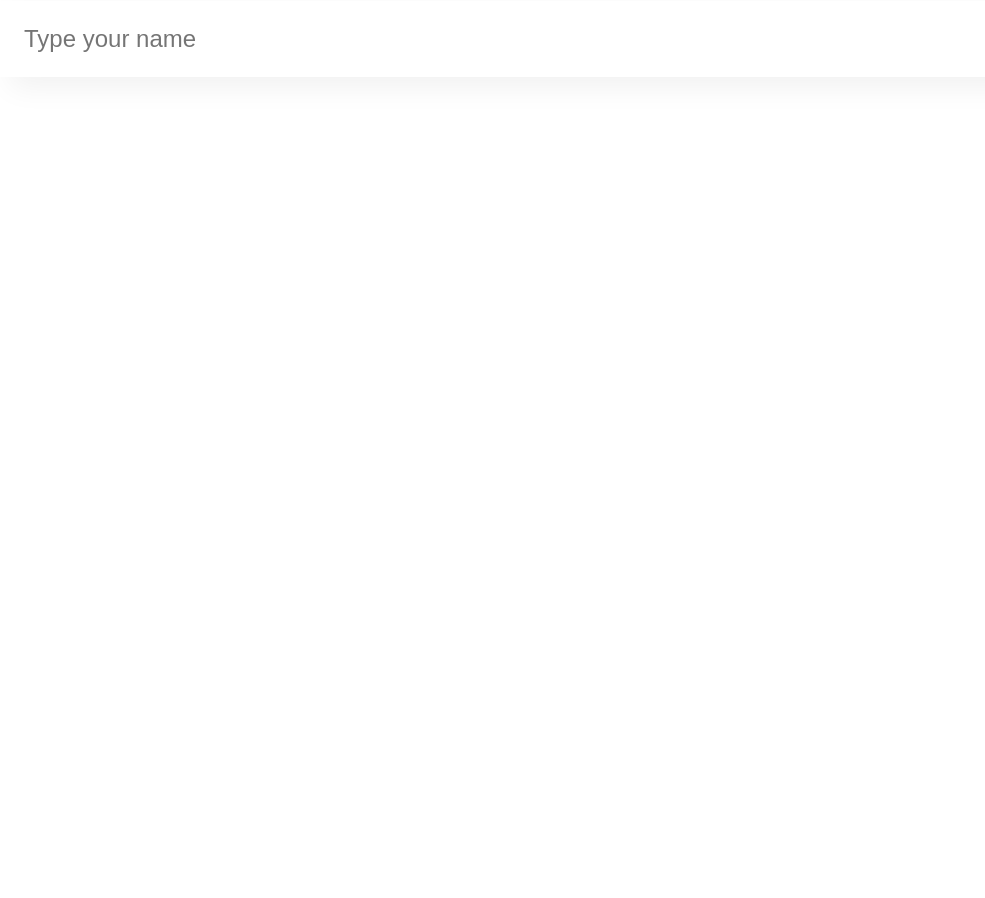
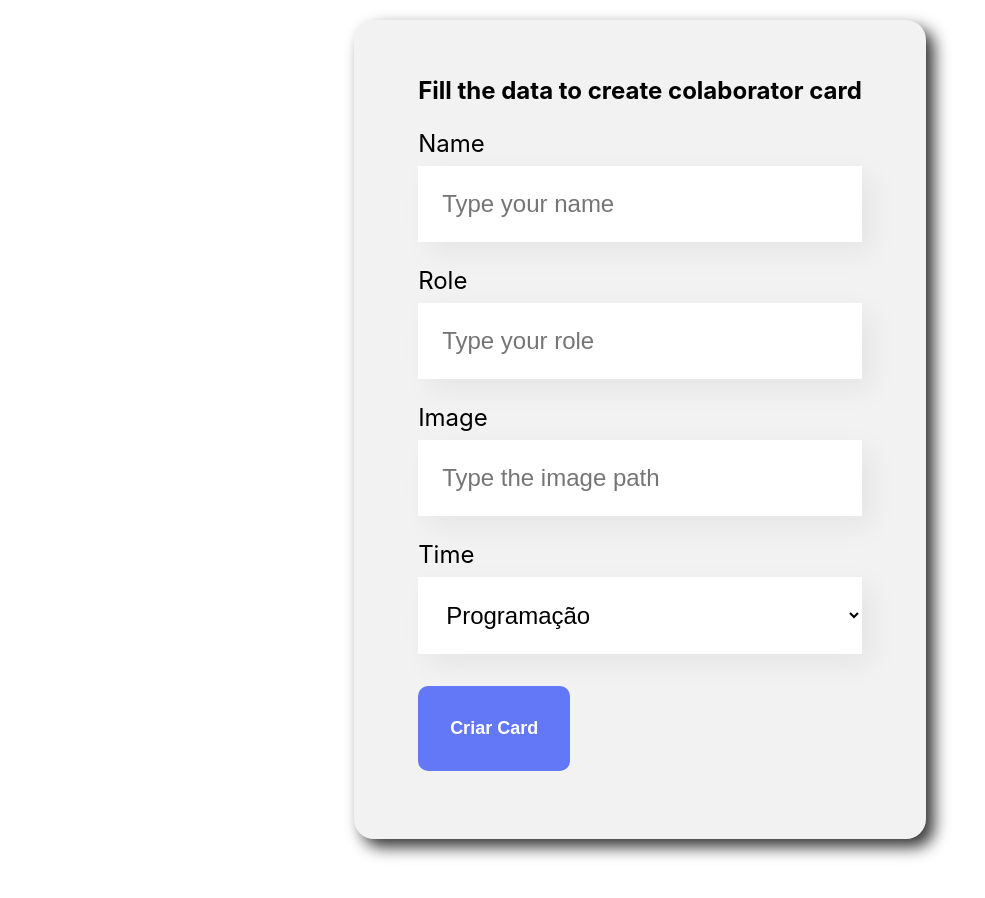
Before and after one commit to kevinaraujo/organo, a JavaScript app: page / in a window 1280 px wide. Shown: the part 620-1518 px from the top of the page, without its empty margins (0-985 px from the left). Before the commit the page ends 800 px from the top, so only its background shows below. Built offline with nearby package versions, Linux system fonts and the light colour scheme; the HTML template or start-up script is replaced by a standard one.

Commit message:
Added form, button and select component. Also added stlyes to them and created onsubmit method to handle the submit form.

```diff
--- a/src/App.js
+++ b/src/App.js
@@ -1,11 +1,11 @@
-import { Banner } from './components/Banner';
-import CampoTexto from './components/CampoTexto';
+import { Banner } from "./components/Banner";
+import { Form } from "./components/Form";
 
 function App() {
   return (
     <div>
-      <Banner/>
-      <CampoTexto/>
+      <Banner />
+      <Form />
     </div>
   );
 }
--- /dev/null
+++ b/src/components/Botao/Botao.css
@@ -0,0 +1,15 @@
+.botao {
+    background-color: #6278f7;
+    border-radius: 10px;
+    font-weight: 700;
+    font-size: 18px;
+    padding: 32px;
+    border: none;
+    cursor: pointer;
+    color: #fff;
+    margin: 32px 0;
+}
+
+.botao:hover {
+    color: #95FFd4;
+}
--- /dev/null
+++ b/src/components/Botao/index.js
@@ -0,0 +1,7 @@
+import "./Botao.css";
+
+const Botao = (props) => {
+  return <button className="botao">{props.children}</button>;
+};
+
+export default Botao;
--- a/src/components/CampoTexto/index.js
+++ b/src/components/CampoTexto/index.js
@@ -1,12 +1,13 @@
-import './CampoTexto.css'
+import "./CampoTexto.css";
 
-const CampoTexto = () => {
-    return (
-        <div className="campo-texto">
-            <label>Name</label>
-            <input placeholder='Type your name'/>
-        </div>
-    )
-}
+const CampoTexto = (props) => {
+  console.log(props);
+  return (
+    <div className="campo-texto">
+      <label>{props.label}</label>
+      <input placeholder={props.placeholder} required={props.required} />
+    </div>
+  );
+};
 
-export default CampoTexto
+export default CampoTexto;
--- /dev/null
+++ b/src/components/Form/Form.css
@@ -0,0 +1,13 @@
+.form {
+    display: flex;
+    justify-content: center;
+    margin: 80px 0;
+}
+
+.form form{
+    max-width: 80%;
+    background-color: #f2f2f2;
+    border-radius: 20px;
+    padding: 36px 64px;
+    box-shadow: 8px 8px 16px rgba(0, 0, 0, 0.8);
+}
--- /dev/null
+++ b/src/components/Form/index.js
@@ -0,0 +1,37 @@
+import "./Form.css";
+import CampoTexto from "../CampoTexto";
+import ListaSuspensa from "../ListaSuspensa";
+import Botao from "../Botao";
+
+export const Form = () => {
+  const times = [
+    "Programação",
+    "Front-end",
+    "Data Science",
+    "Devops",
+    "UX e Design",
+    "Inovação e Gestão",
+  ];
+
+  const handleSave = (event) => {
+    event.preventDefault();
+    console.log("saved");
+  };
+
+  return (
+    <section className="form">
+      <form onSubmit={handleSave}>
+        <h2>Fill the data to create colaborator card</h2>
+        <CampoTexto label="Name" placeholder="Type your name" required={true} />
+        <CampoTexto label="Role" placeholder="Type your role" required={true} />
+        <CampoTexto
+          label="Image"
+          placeholder="Type the image path"
+          required={true}
+        />
+        <ListaSuspensa label="Time" itens={times} required={true} />
+        <Botao>Criar Card</Botao>
+      </form>
+    </section>
+  );
+};
--- /dev/null
+++ b/src/components/ListaSuspensa/ListaSuspensa.css
@@ -0,0 +1,15 @@
+.lista-suspensa label{
+    display: block;
+    margin-bottom: 8px;
+    font-size: 24px;
+}
+
+.lista-suspensa select {
+    background-color: #fff;
+    box-shadow: 10px 10px 30px rgba(0, 0, 0, 0.06);
+    width: 100%;
+    border: none;
+    font-size: 24px;
+    padding: 24px;
+    box-sizing: border-box;
+}
--- /dev/null
+++ b/src/components/ListaSuspensa/index.js
@@ -0,0 +1,18 @@
+import "./ListaSuspensa.css";
+
+const ListaSuspensa = (props) => {
+  console.log(props.itens);
+
+  return (
+    <div className="lista-suspensa">
+      <label>{props.label}</label>
+      <select required={props.required}>
+        {props.itens.map((item) => {
+          return <option key={item}>{item}</option>;
+        })}
+      </select>
+    </div>
+  );
+};
+
+export default ListaSuspensa;
```
